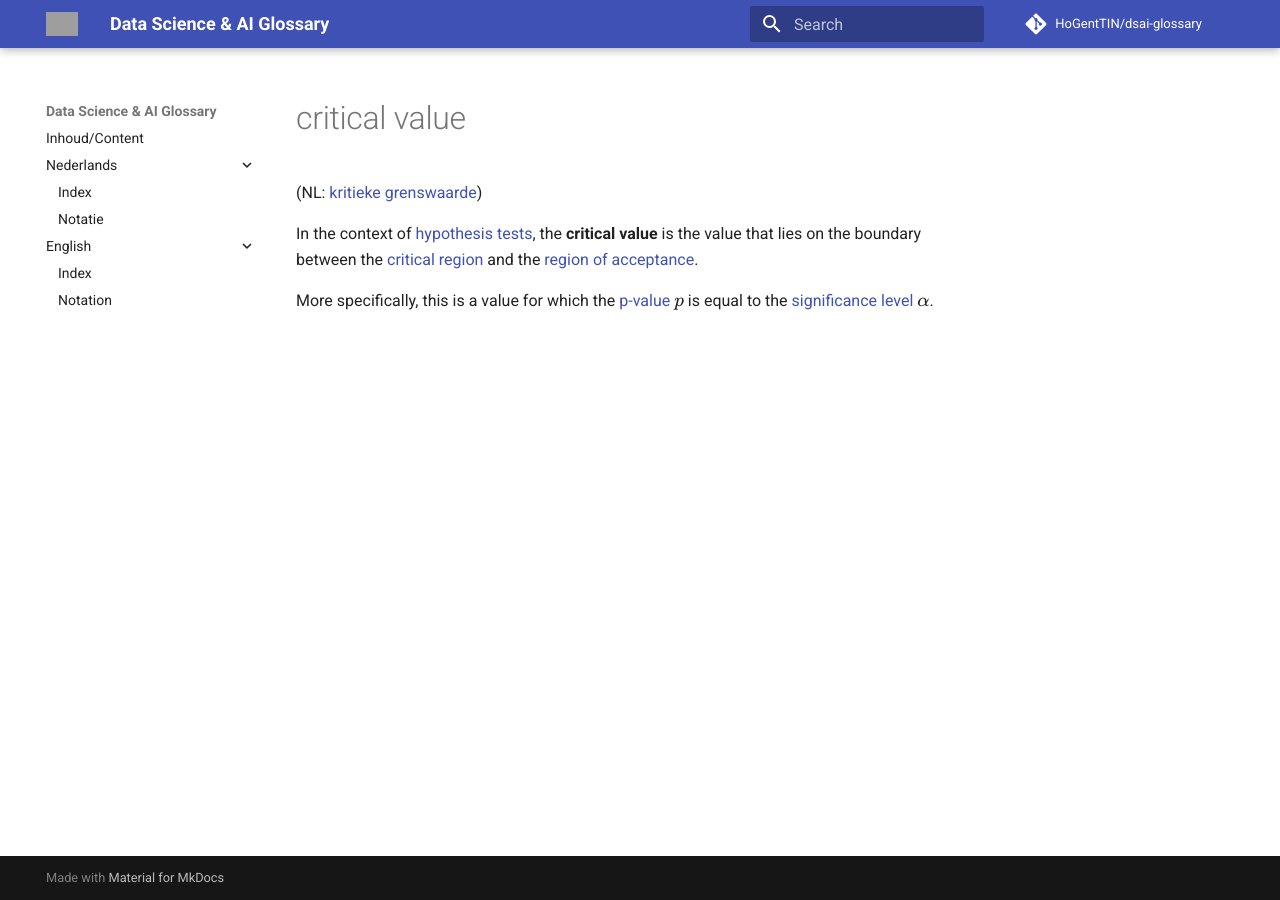
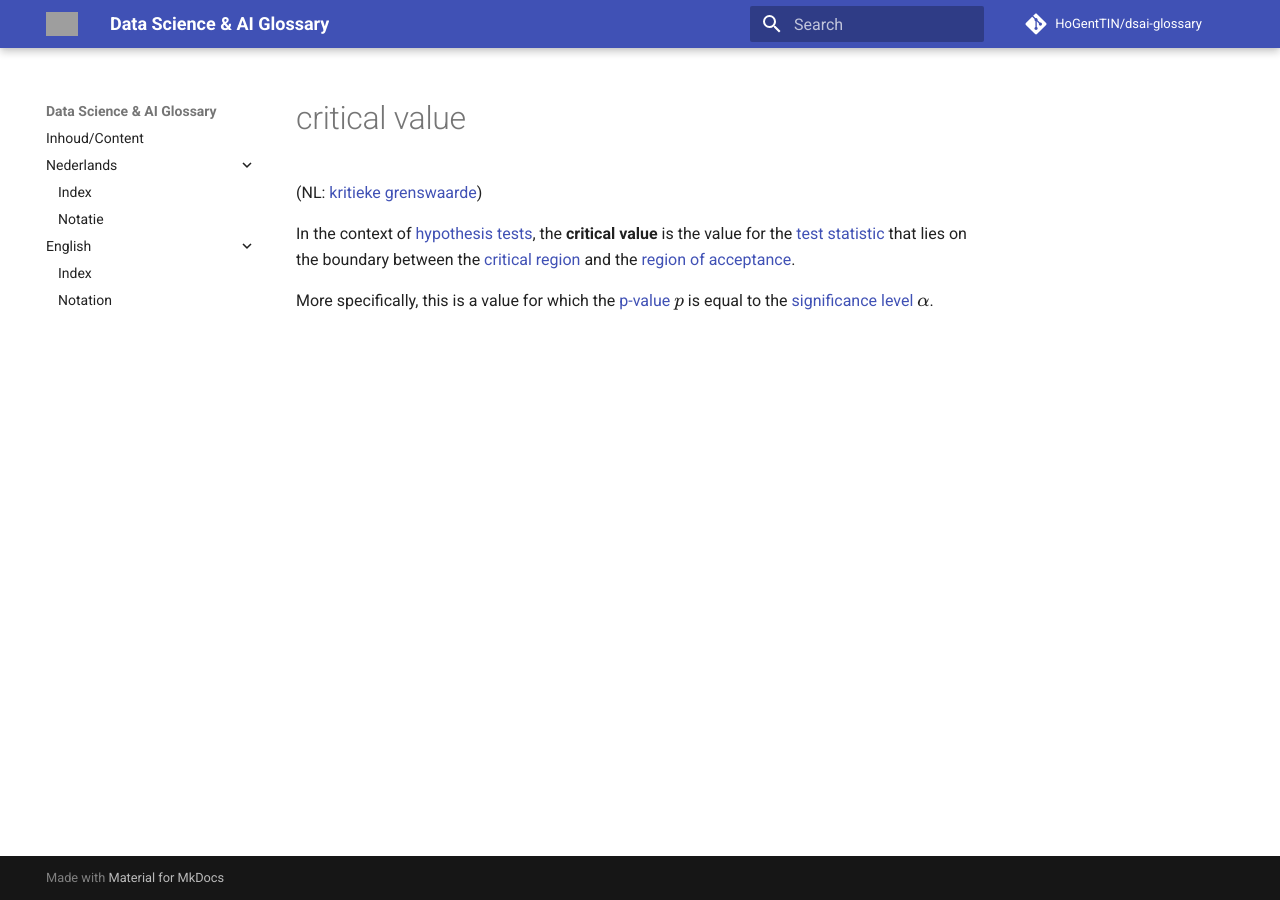
Before and after one commit to HoGentTIN/dsai-glossary, an MkDocs documentation site: the page built from docs/en/critical-value.md, in a window 1280 px wide. Built offline with MkDocs 1.6.1 and Material for MkDocs 9.7.7, drawn with Linux system fonts in a browser that asks for light colours; comment, search, counter and statistics services are not loaded; grey boxes are pictures that could not be loaded.

```diff
--- a/docs/en/critical-value.md
+++ b/docs/en/critical-value.md
@@ -2,6 +2,6 @@
 
 (NL: [kritieke grenswaarde](../nl/kritieke-grenswaarde.md))
 
-In the context of [hypothesis tests](hypothesis-test.md), the **critical value** is the value that lies on the boundary between the [critical region](critical-region.md) and the [region of acceptance](region-of-acceptance.md).
+In the context of [hypothesis tests](hypothesis-test.md), the **critical value** is the value for the [test statistic](test-statistic.md) that lies on the boundary between the [critical region](critical-region.md) and the [region of acceptance](region-of-acceptance.md).
 
 More specifically, this is a value for which the [p-value](p-value.md) $p$ is equal to the [significance level](significance-level.md) $\alpha$.
```
Also changed, not shown: docs/nl/kritieke-grenswaarde.md (+1 -1 lines).
